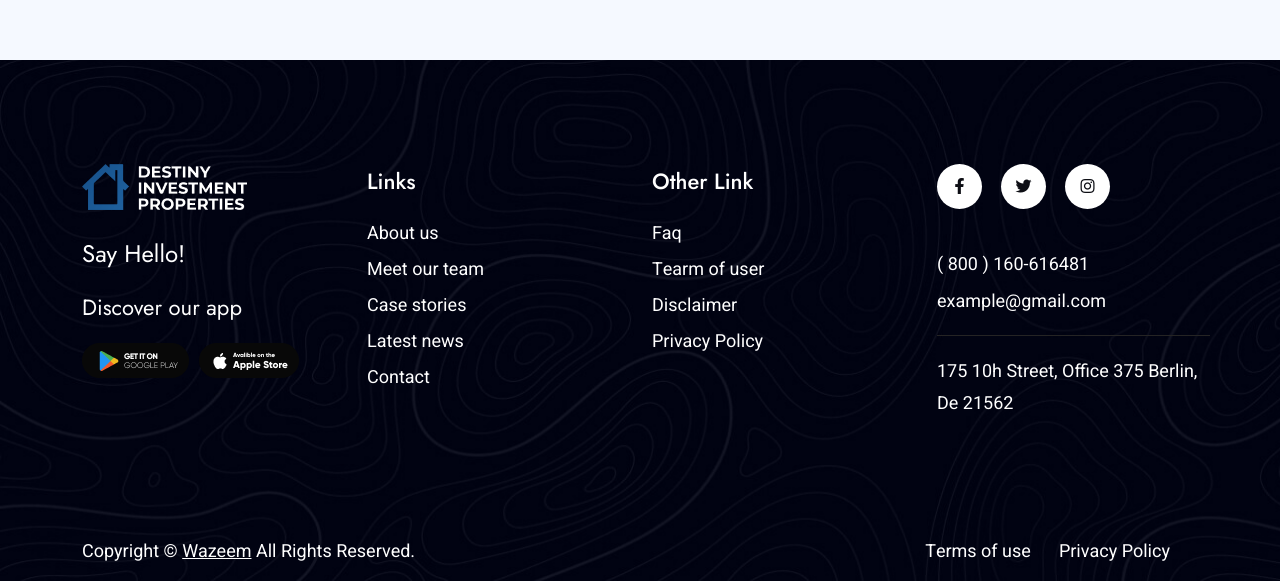
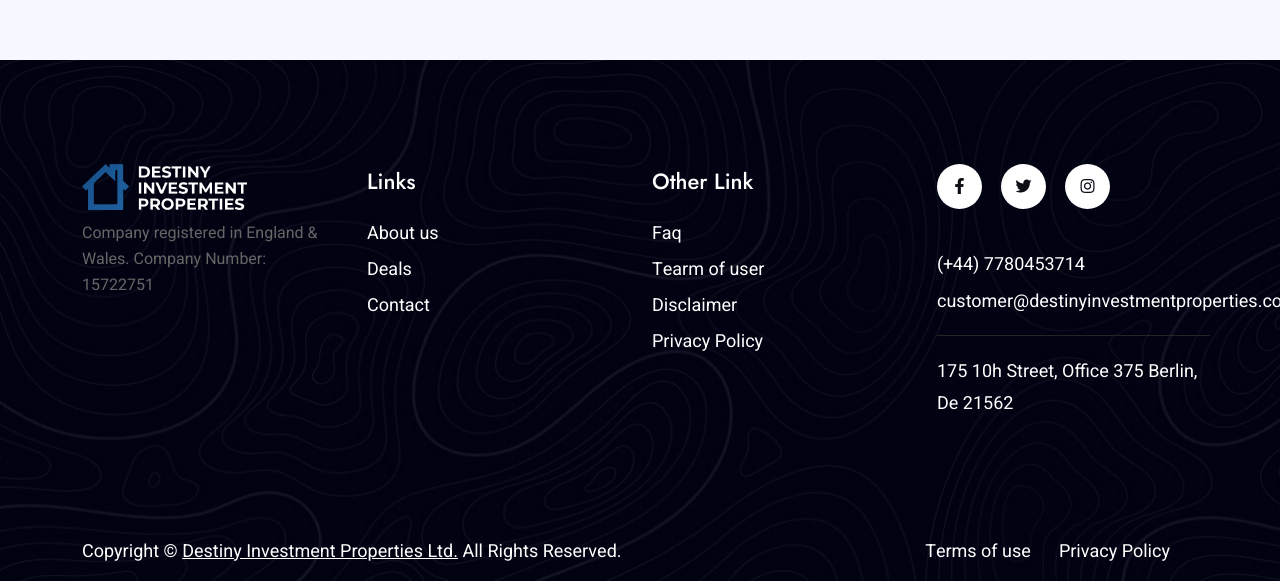
Before and after one commit to RealtyWebTech/destinyinvestmentproperties, a Next.js app: page /deals in a window 1280 px wide. Shown: the part 1420-2001 px from the top of the page. Built offline with nearby package versions, Linux system fonts and the light colour scheme.

Commit message:
fix: content changes

```diff
--- a/components/Deals.js
+++ b/components/Deals.js
@@ -20,7 +20,7 @@ function Deals({ dark }) {
         {/* Photo Grid */}
         <div className="row">
           <div className="column">
-            <div className="project-thumb">
+            <div className="project-thumb ">
               <img
                 src="assets/images/properties/prop (1).png"
                 alt="image"
--- a/layouts/Footer.js
+++ b/layouts/Footer.js
@@ -15,16 +15,17 @@ const Footer = () => {
                 </Link>
               </div>
               <div className="footer-wiget-text">
-                <h4>Say Hello!</h4>
+                {/* <h5>Source Deals Faster, Invest Smarter</h5> */}
               </div>
-              <div className="footer-shape-title">
-                <h3>Discover our app</h3>
+              <div className="footer-shape-title pt-10"></div>
+              <div className="footer-wiget-shape">
+                <p>
+                  Company registered in England & Wales. Company Number:
+                  15722751
+                </p>
               </div>
               <div className="footer-wiget-shape">
-                <img src="assets/images/footer/Google-Play.png" alt="" />
-              </div>
-              <div className="footer-wiget-shape">
-                <img src="assets/images/footer/Play-Store.png" alt="" />
+                {/* <img src="assets/images/footer/Play-Store.png" alt="" /> */}
               </div>
             </div>
           </div>
@@ -39,13 +40,7 @@ const Footer = () => {
                     <a href="#"> About us</a>
                   </li>
                   <li>
-                    <a href="#"> Meet our team</a>
-                  </li>
-                  <li>
-                    <a href="#"> Case stories</a>
-                  </li>
-                  <li>
-                    <a href="#"> Latest news</a>
+                    <a href="#"> Deals</a>
                   </li>
                   <li>
                     <a href="#"> Contact</a>
@@ -101,10 +96,10 @@ const Footer = () => {
               <div className="footer-widget-contct-menu">
                 <ul>
                   <li>
-                    <a href="#">( 800 ) 160-616481</a>
+                    <a href="#">(+44) 7780453714</a>
                   </li>
                   <li className="line">
-                    <a href="#">example@gmail.com</a>
+                    <a href="#">customer@destinyinvestmentproperties.co.uk</a>
                   </li>
                   <li>
                     <a href="#">175 10h Street, Office 375 Berlin, De 21562</a>
@@ -118,7 +113,8 @@ const Footer = () => {
           <div className="col-lg-6 col-md-12">
             <div className="copyright-text">
               <p>
-                Copyright © <a href="#">Wazeem</a> All Rights Reserved.
+                Copyright © <a href="#">Destiny Investment Properties Ltd.</a>{" "}
+                All Rights Reserved.
               </p>
             </div>
           </div>
```
Also changed, not shown: app/page.js (+31 -27 lines), app/aboutus/page.js (added), app/contact/page.js (added).
